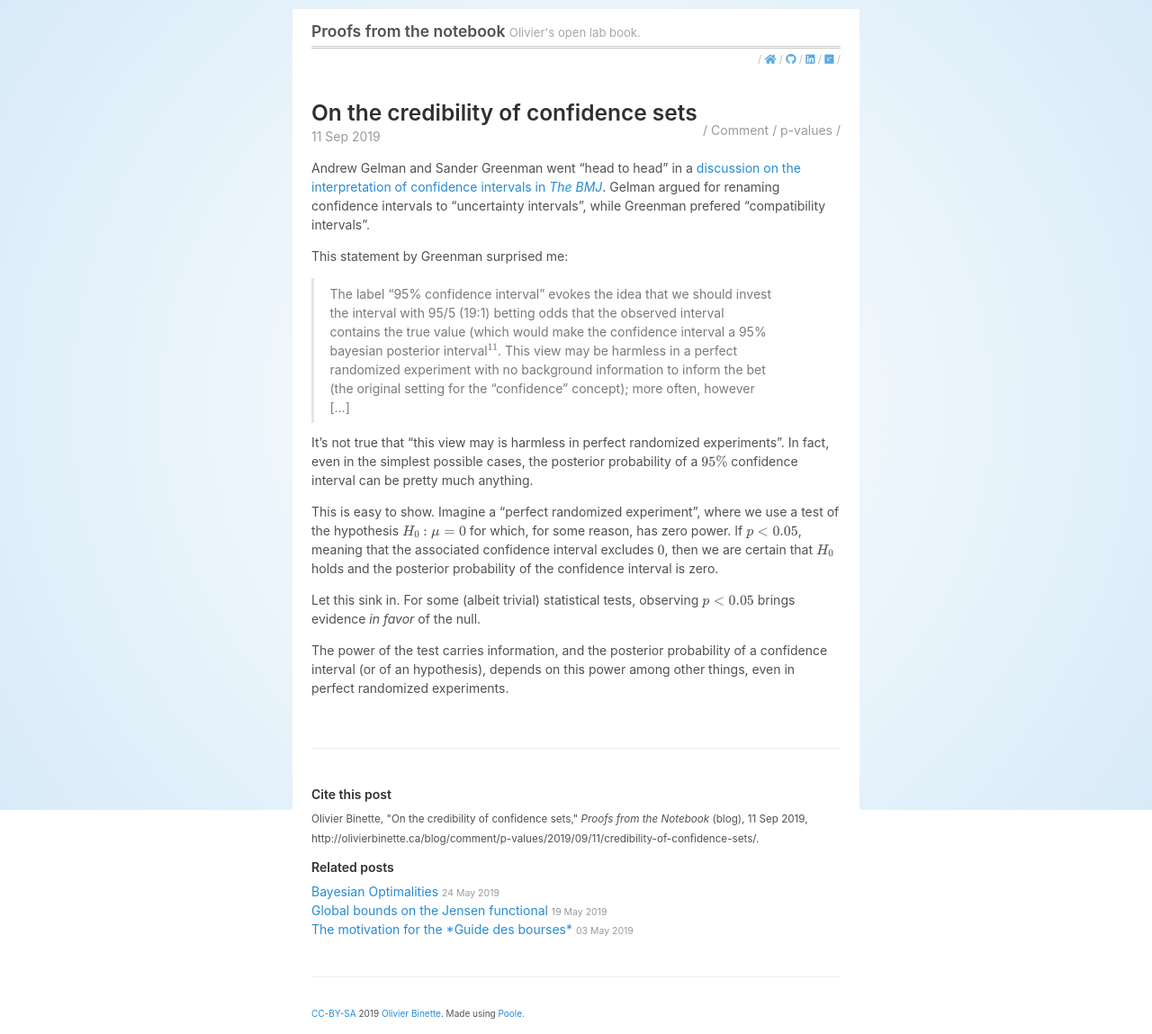
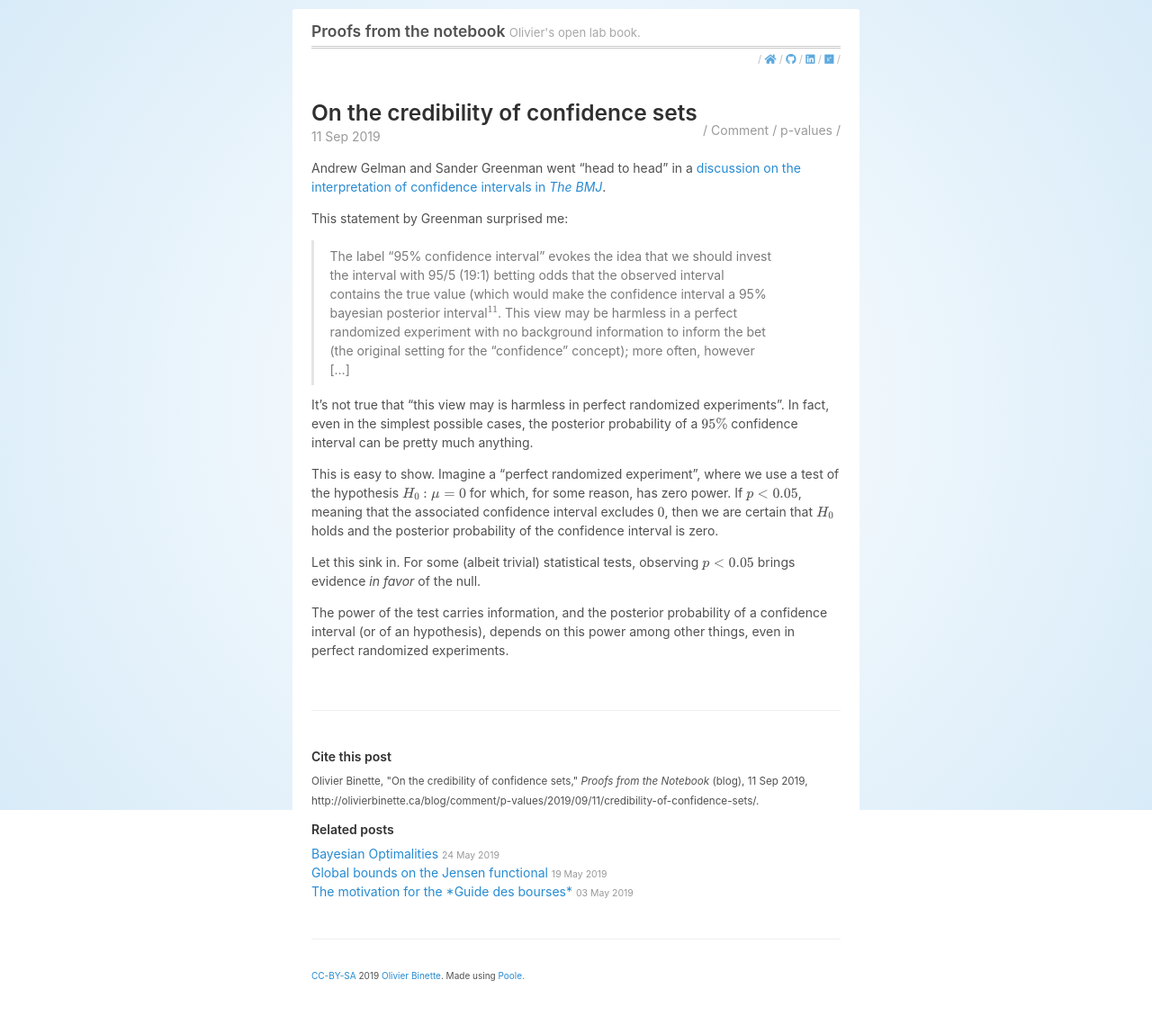
Before and after one commit to OlivierBinette/blog, a Jekyll site: the page built from _posts/2019-09-11-credibility-of-confidence-sets.md, in a window 1280 px wide. Shown: the whole page at 90% size. Built offline with Jekyll 4.4.1, drawn with Linux system fonts in a browser that asks for light colours; nearby versions of some CDN libraries; formulas are drawn with MathJax 3; after the commit the page ends 1107 px from its top, so only the background shows below that.

Commit message:
Update 2019-09-11-credibility-of-confidence-sets.md

```diff
--- a/_posts/2019-09-11-credibility-of-confidence-sets.md
+++ b/_posts/2019-09-11-credibility-of-confidence-sets.md
@@ -4,7 +4,7 @@ title: On the credibility of confidence sets
 categories: [Comment, p-values]
 ---
 
-Andrew Gelman and Sander Greenman went "head to head" in a [discussion on the interpretation of confidence intervals in *The BMJ*](https://www.bmj.com/content/366/bmj.l5381). Gelman argued for renaming confidence intervals to "uncertainty intervals", while Greenman prefered "compatibility intervals".
+Andrew Gelman and Sander Greenman went "head to head" in a [discussion on the interpretation of confidence intervals in *The BMJ*](https://www.bmj.com/content/366/bmj.l5381).
 
 This statement by Greenman surprised me:
 
```
